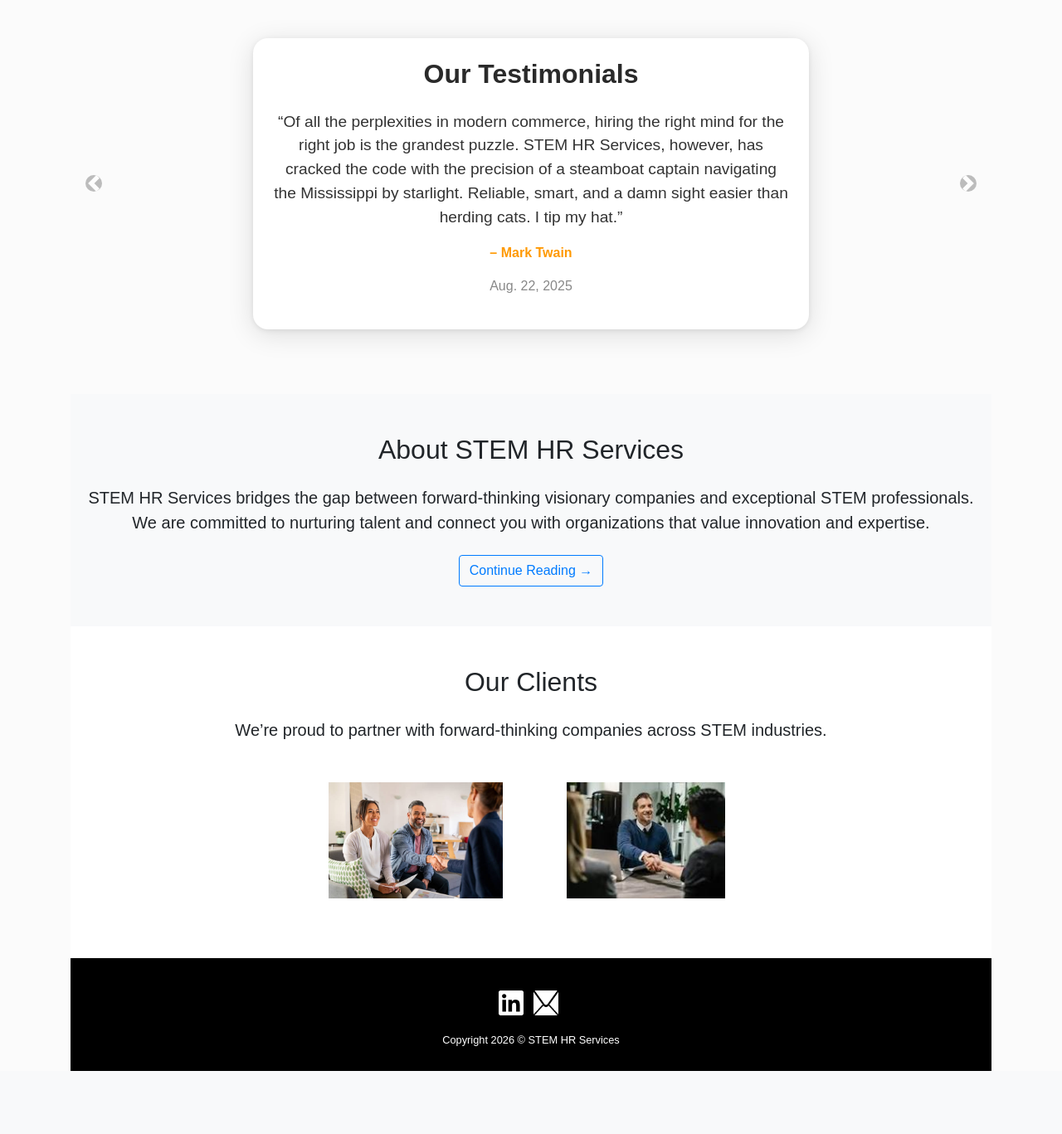
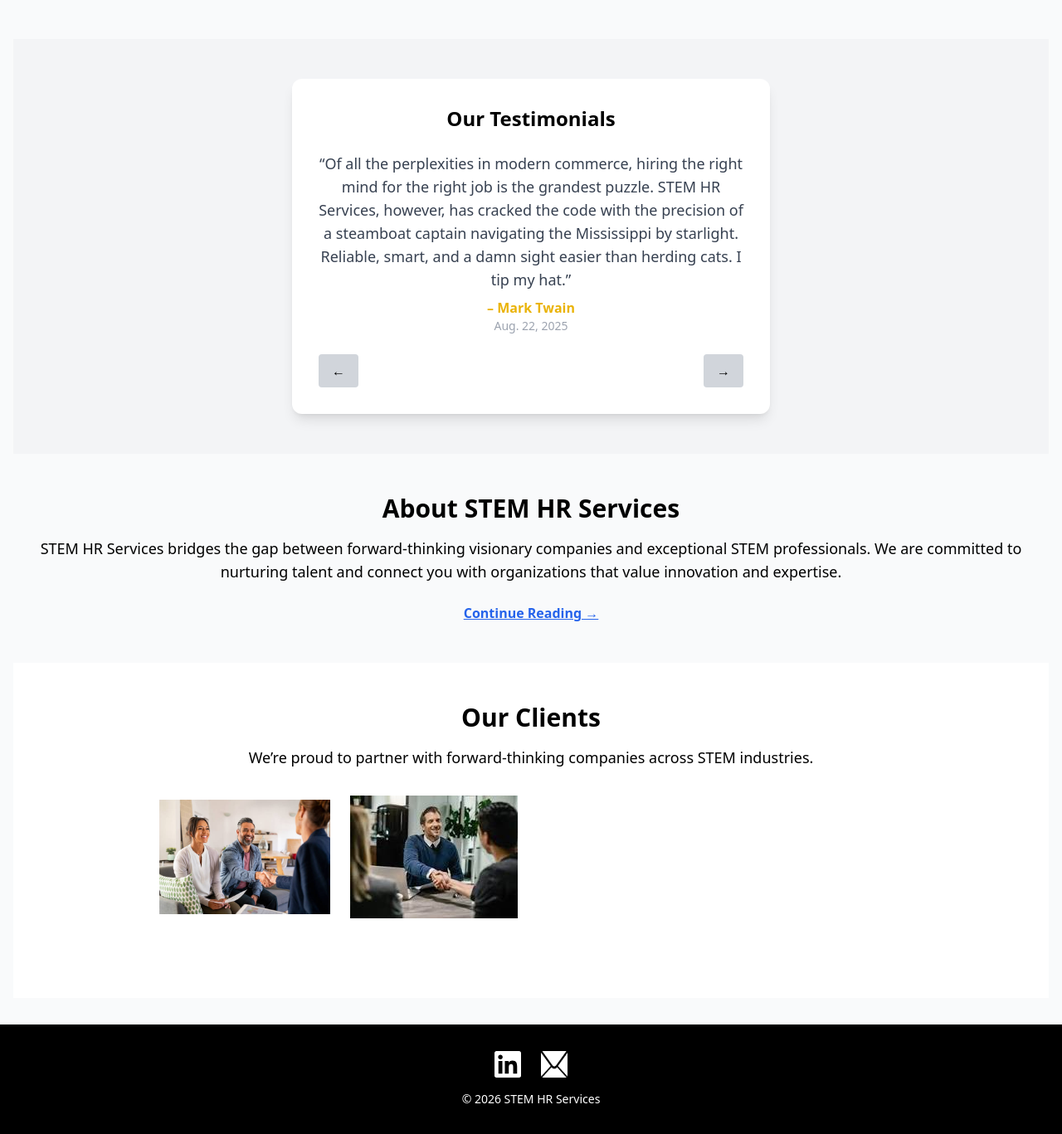
Before and after one commit to roshanibankar/STEM-HR, a Django app: page / in a window 1280 px wide. Shown: the part 989-2356 px from the top of the page at 83% size. Before the commit the page ends 2280 px from the top, so only its background shows below. Run offline with Django 5.2, Linux system fonts and the light colour scheme; data comes from the database, SQL or seed files in the repository; some libraries are stand-ins or nearby versions.

Commit message:
switched to tailwind-css

```diff
--- a/HRservices/templates/HRservices/home.html
+++ b/HRservices/templates/HRservices/home.html
@@ -2,134 +2,92 @@
 {% load static %}
 
 {% block content %}
-<header class="py-4">
-    <style>
-    img {
-        max-width: 400px;
-        height: auto;
-    }
-
-    .logo-img {
-        height: 150px;
-    }
-    </style>
-
-    <div class="container">
-        <div class="row">
-            <div class="col-12 text-center">
-                <img src="{% static 'HRservices/media/logo.png' %}" alt="Logo" class="logo-img">
-            </div>
-        </div>
+<header class="py-8">
+  <div class="container mx-auto text-center">
+    <img src="{% static 'HRservices/media/logo.png' %}" alt="Logo" class="mx-auto h-36">
   </div>
 </header>
-<br>
 
-<section class="py-5 text-center">
-  <div class="container">
-    <h1 class="display-4"><b>Welcome to STEM HR Services</b></h1>
-    <br>
-    <p class="lead"><b><i>Find your next adventure here!</i></b></p>
-    <p class="lead mt-3">
+<section class="py-12 text-center">
+  <div class="container mx-auto">
+    <h1 class="text-4xl font-bold mb-4">Welcome to STEM HR Services</h1>
+    <p class="text-xl italic font-semibold mb-4">Find your next adventure here!</p>
+    <p class="text-lg mb-6">
       Connecting top STEM talent with innovative employers. Whether you're a recent graduate or a seasoned professional, we help you take the next step in your career.
     </p>
-    <a href="/jobs/" class="btn btn-primary mt-4">Explore Job Openings</a>
+    <a href="/jobs/" class="bg-blue-600 text-white py-2 px-6 rounded hover:bg-blue-700 transition">Explore Job Openings</a>
   </div>
 </section>
 
-<!-- Carousel Section -->
-<div id="homepageCarousel" class="carousel slide mb-5" data-ride="carousel">
-  <div class="carousel-inner">
+<!-- Homepage Carousel -->
+<div class="relative w-full max-w-5xl mx-auto overflow-hidden mb-12" id="homepageCarousel">
+  <div class="carousel-inner relative w-full overflow-hidden">
     <div class="carousel-item active">
-      <img src="{% static 'HRservices/media/carousel1.jpg' %}" class="d-block mx-auto" alt="STEM Job Opportunities" style="max-height: 400px; width: auto; object-fit: cover;">
+      <img src="{% static 'HRservices/media/carousel1.jpg' %}" class="w-full object-cover h-96">
     </div>
     <div class="carousel-item">
-      <img src="{% static 'HRservices/media/carousel2.jpg' %}" class="d-block mx-auto" alt="Innovative Workspaces" style="max-height: 400px; width: auto; object-fit: cover;">
+      <img src="{% static 'HRservices/media/carousel2.jpg' %}" class="w-full object-cover h-96">
     </div>
     <div class="carousel-item">
-      <img src="{% static 'HRservices/media/carousel3.jpg' %}" class="d-block mx-auto" alt="Global Talent Network" style="max-height: 400px; width: auto; object-fit: cover;">
+      <img src="{% static 'HRservices/media/carousel3.jpg' %}" class="w-full object-cover h-96">
     </div>
   </div>
-
-  <a class="carousel-control-prev" href="#homepageCarousel" role="button" data-slide="prev" style="width: 5%;">
-    <span class="carousel-control-prev-icon" aria-hidden="true" style="background-color: rgba(0,0,0,0.5); border-radius: 50%;"></span>
-    <span class="sr-only">Previous</span>
-  </a>
-
-  <a class="carousel-control-next" href="#homepageCarousel" role="button" data-slide="next" style="width: 5%;">
-    <span class="carousel-control-next-icon" aria-hidden="true" style="background-color: rgba(0,0,0,0.5); border-radius: 50%;"></span>
-    <span class="sr-only">Next</span>
-  </a>
+  <button class="absolute left-2 top-1/2 -translate-y-1/2 bg-black bg-opacity-50 text-white p-2 rounded" data-action="prev">&#10094;</button>
+  <button class="absolute right-2 top-1/2 -translate-y-1/2 bg-black bg-opacity-50 text-white p-2 rounded" data-action="next">&#10095;</button>
 </div>
 
-<!-- Testimonials Carousel -->
-<div id="testimonialCarousel" class="carousel slide testimonial-section mb-5" data-ride="carousel" style="padding: 30px 0;">
-  <div class="container" style="max-width: 700px;">
-    <div class="p-4" style="background: #fff; border-radius: 18px; box-shadow: 0 6px 32px rgba(0,0,0,0.12), 0 1.5px 6px rgba(0,0,0,0.08); margin: 0 auto;">
-      <h2 class="testimonial-heading text-center mb-4" style="font-weight: 700; color: #2a2a2a;">Our Testimonials</h2>
-      <div class="carousel-inner testimonial-grid">
+<!-- Testimonials -->
+<div class="py-12 bg-gray-100">
+  <div class="max-w-xl mx-auto text-center bg-white p-8 rounded-xl shadow-lg">
+    <h2 class="text-2xl font-bold mb-6">Our Testimonials</h2>
+    <div id="testimonialCarousel" class="carousel-inner">
       {% for t in testimonials %}
       <div class="carousel-item {% if forloop.first %}active{% endif %}">
-          <div class="testimonial-item text-center">
-            <p class="testimonial-text" style="font-size: 1.2rem; color: #333;">“{{ t.testimonial }}”</p>
-            <p class="testimonial-name" style="font-weight: 600; color: #ff9900;">– {{ t.name }}</p>
-            <p class="testimonial-date" style="color: #888;">{{ t.date }}</p>
-          </div>
+        <p class="text-gray-700 text-lg mb-2">“{{ t.testimonial }}”</p>
+        <p class="text-yellow-500 font-semibold">– {{ t.name }}</p>
+        <p class="text-gray-400 text-sm">{{ t.date }}</p>
       </div>
       {% empty %}
       <div class="carousel-item active">
-          <p class="testimonial-none text-center">No testimonials yet.</p>
+        <p>No testimonials yet.</p>
       </div>
       {% endfor %}
     </div>
-      <a class="carousel-control-prev" href="#testimonialCarousel" role="button" data-slide="prev" style="width: 5%;">
-        <span class="carousel-control-prev-icon" aria-hidden="true" style="background-color: rgba(0,0,0,0.5); border-radius: 50%;"></span>
-        <span class="sr-only">Previous</span>
-      </a>
-      <a class="carousel-control-next" href="#testimonialCarousel" role="button" data-slide="next" style="width: 5%;">
-        <span class="carousel-control-next-icon" aria-hidden="true" style="background-color: rgba(0,0,0,0.5); border-radius: 50%;"></span>
-        <span class="sr-only">Next</span>
-      </a>
+    <div class="flex justify-between mt-6">
+      <button data-action="prev" class="bg-gray-300 px-4 py-2 rounded hover:bg-gray-400">&larr;</button>
+      <button data-action="next" class="bg-gray-300 px-4 py-2 rounded hover:bg-gray-400">&rarr;</button>
     </div>
   </div>
 </div>
 
-
-<!-- About Teaser Section -->
-<section class="py-5 bg-light text-center">
-  <div class="container">
-    <h2 class="mb-4">About STEM HR Services</h2>
-    <p class="lead mb-4">
+<!-- About Section -->
+<section class="py-12 bg-gray-50 text-center">
+  <div class="container mx-auto">
+    <h2 class="text-3xl font-bold mb-4">About STEM HR Services</h2>
+    <p class="text-lg mb-6">
       STEM HR Services bridges the gap between forward-thinking visionary companies and exceptional STEM professionals. We are committed to nurturing talent and connect you with organizations that value innovation and expertise.
     </p>
-    <a href="{% url 'about' %}" class="btn btn-outline-primary">Continue Reading →</a>
+    <a href="{% url 'about' %}" class="text-blue-600 underline font-semibold hover:text-blue-800">Continue Reading →</a>
   </div>
 </section>
 
+<!-- ===================== CLIENTS SECTION ===================== -->
+<section class="clients-section bg-white py-12 relative">
 
-<!-- ===================== CLIENTS SECTION ===================== -->
-<section class="clients-section bg-white text-center py-5">
-
-  <div class="container">
-    <h2 class="mb-4">Our Clients</h2>
-    <p class="lead mb-5">
-      We’re proud to partner with forward-thinking companies across STEM industries.
-    </p>
+  <div class="container mx-auto text-center mb-12">
+    <h2 class="text-3xl font-bold mb-4">Our Clients</h2>
+    <p class="text-lg mb-8">We’re proud to partner with forward-thinking companies across STEM industries.</p>
 
     <!-- CLIENT LOGOS -->
-    <div class="row justify-content-center align-items-center">
-      <div class="col-6 col-md-3 mb-4">
+    <div class="grid grid-cols-2 md:grid-cols-4 gap-6 justify-center items-center max-w-4xl mx-auto">
       <img src="{% static 'HRservices/media/client1.jpg' %}"
-             class="img-fluid client-trigger"
+           class="client-trigger cursor-pointer hover:scale-105 transition-transform"
            data-target="client-expand-1"
            alt="Client One">
-      </div>
-
-      <div class="col-6 col-md-3 mb-4">
       <img src="{% static 'HRservices/media/client2.jpg' %}"
-             class="img-fluid client-trigger"
+           class="client-trigger cursor-pointer hover:scale-105 transition-transform"
            data-target="client-expand-2"
            alt="Client Two">
-      </div>
     </div>
   </div>
 
@@ -137,19 +95,15 @@
   <div class="clients-expanded-wrapper">
 
     <!-- CLIENT 1 -->
-    <div id="client-expand-1" class="client-expand">
-      <div class="client-content">
+    <div id="client-expand-1" class="client-expand max-h-0 overflow-hidden transition-all duration-700">
+      <div class="grid md:grid-cols-2 min-h-[24rem] bg-gray-900 text-white">
 
         <!-- TEXT -->
-        <div class="client-text">
-          <h3>Client One</h3>
-          <p class="client-subtitle">AI & Robotics Company</p>
-          <p>
-            Delivered end-to-end recruitment for advanced AI and robotics teams,
-            scaling global R&D operations across three continents.
-          </p>
-
-          <ul class="client-stats">
+        <div class="p-8 flex flex-col justify-center">
+          <h3 class="text-2xl font-bold mb-2">Client One</h3>
+          <p class="text-yellow-400 mb-4">AI & Robotics Company</p>
+          <p class="mb-6">Delivered end-to-end recruitment for advanced AI and robotics teams, scaling global R&D operations across three continents.</p>
+          <ul class="space-y-2 text-sm">
             <li><strong>120+</strong> Engineers hired</li>
             <li><strong>40%</strong> Faster hiring</li>
             <li><strong>2023–Present</strong> Partnership</li>
@@ -157,40 +111,29 @@
         </div>
 
         <!-- CAROUSEL -->
-        <div id="carouselClient1"
-             class="carousel slide carousel-fade client-carousel"
-             data-ride="carousel"
-             data-interval="3500">
-          <div class="carousel-inner">
-            <div class="carousel-item active">
-              <img src="{% static 'HRservices/media/client1.jpg' %}">
+        <div class="relative">
+          <div class="client-carousel carousel-inner">
+            <img src="{% static 'HRservices/media/client1.jpg' %}" class="carousel-item w-full h-[28rem] object-cover">
+            <img src="{% static 'HRservices/media/client2.jpg' %}" class="carousel-item w-full h-[28rem] object-cover hidden">
+            <img src="{% static 'HRservices/media/client3.jpg' %}" class="carousel-item w-full h-[28rem] object-cover hidden">
           </div>
-            <div class="carousel-item">
-              <img src="{% static 'HRservices/media/client2.jpg' %}">
-            </div>
-            <div class="carousel-item">
-              <img src="{% static 'HRservices/media/client3.jpg' %}">
-            </div>
-          </div>
+          <button class="absolute left-2 top-1/2 -translate-y-1/2 bg-black bg-opacity-50 text-white px-2 py-1 rounded" data-action="prev">&#10094;</button>
+          <button class="absolute right-2 top-1/2 -translate-y-1/2 bg-black bg-opacity-50 text-white px-2 py-1 rounded" data-action="next">&#10095;</button>
         </div>
 
       </div>
     </div>
 
     <!-- CLIENT 2 -->
-    <div id="client-expand-2" class="client-expand">
-      <div class="client-content">
+    <div id="client-expand-2" class="client-expand max-h-0 overflow-hidden transition-all duration-700">
+      <div class="grid md:grid-cols-2 min-h-[24rem] bg-gray-900 text-white">
 
         <!-- TEXT -->
-        <div class="client-text">
-          <h3>Client Two</h3>
-          <p class="client-subtitle">Semiconductor & VLSI</p>
-          <p>
-            Built a high-performance semiconductor engineering team,
-            from graduate pipelines to senior technical leadership.
-          </p>
-
-          <ul class="client-stats">
+        <div class="p-8 flex flex-col justify-center">
+          <h3 class="text-2xl font-bold mb-2">Client Two</h3>
+          <p class="text-yellow-400 mb-4">Semiconductor & VLSI</p>
+          <p class="mb-6">Built a high-performance semiconductor engineering team, from graduate pipelines to senior technical leadership.</p>
+          <ul class="space-y-2 text-sm">
             <li><strong>60</strong> VLSI engineers</li>
             <li><strong>12</strong> Universities</li>
             <li><strong>Long-term</strong> Growth partner</li>
@@ -198,21 +141,14 @@
         </div>
 
         <!-- CAROUSEL -->
-        <div id="carouselClient2"
-             class="carousel slide carousel-fade client-carousel"
-             data-ride="carousel"
-             data-interval="3500">
-          <div class="carousel-inner">
-            <div class="carousel-item active">
-              <img src="{% static 'HRservices/media/client1.jpg' %}">
+        <div class="relative">
+          <div class="client-carousel carousel-inner">
+            <img src="{% static 'HRservices/media/client1.jpg' %}" class="carousel-item w-full h-[28rem] object-cover">
+            <img src="{% static 'HRservices/media/client2.jpg' %}" class="carousel-item w-full h-[28rem] object-cover hidden">
+            <img src="{% static 'HRservices/media/client3.jpg' %}" class="carousel-item w-full h-[28rem] object-cover hidden">
           </div>
-            <div class="carousel-item">
-              <img src="{% static 'HRservices/media/client2.jpg' %}">
-            </div>
-            <div class="carousel-item">
-              <img src="{% static 'HRservices/media/client3.jpg' %}">
-            </div>
-          </div>
+          <button class="absolute left-2 top-1/2 -translate-y-1/2 bg-black bg-opacity-50 text-white px-2 py-1 rounded" data-action="prev">&#10094;</button>
+          <button class="absolute right-2 top-1/2 -translate-y-1/2 bg-black bg-opacity-50 text-white px-2 py-1 rounded" data-action="next">&#10095;</button>
         </div>
 
       </div>
@@ -222,192 +158,68 @@
 
 </section>
 
-<!-- ===================== STYLES ===================== -->
-<style>
-.clients-section {
-  position: relative;
-}
-
-.client-trigger {
-  max-height: 140px;
-  cursor: pointer;
-  transition: transform 0.35s ease, opacity 0.35s ease;
-}
-
-.client-trigger:hover {
-  transform: scale(1.1);
-  opacity: 0.85;
-}
-
-/* EXPAND PANEL */
-/* EXPAND PANEL */
-.client-expand {
-  width: 100vw;
-  margin-left: calc(-50vw + 50%);
-  background: #111;
-  overflow: hidden;
-  max-height: 0;
-  opacity: 0;
-  transition: max-height 0.7s ease, opacity 0.4s ease;
-}
-
-.client-expand.active {
-  max-height: 560px;
-  opacity: 1;
-}
-
-/* CONTENT LAYOUT */
-.client-content {
-  display: grid;
-  grid-template-columns: 38% 62%;
-  min-height: 520px;
-}
-
-/* TEXT PANEL */
-.client-text {
-  color: #fff;
-  padding: 2.5rem;
-  background: #111;
-}
-
-.client-text h3 {
-  font-size: 1.75rem;
-  margin-bottom: 0.25rem;
-}
-
-.client-subtitle {
-  opacity: 0.7;
-  margin-bottom: 1rem;
-}
-
-.client-text p {
-  line-height: 1.6;
-  margin-bottom: 1.5rem;
-}
-
-/* CAROUSEL */
-.client-carousel img {
-  width: 100%;
-  height: 520px;
-  object-fit: cover;
-}
-
-/* MOBILE */
-@media (max-width: 991px) {
-  .client-content {
-    grid-template-columns: 1fr;
-  }
-
-  .client-carousel img {
-    height: 320px;
-  }
-
-  .client-expand.active {
-    max-height: 820px;
-  }
-}
-
-/* CONTENT LAYOUT */
-.client-content {
-  display: grid;
-  grid-template-columns: 35% 65%;
-  min-height: 700px;
-}
-
-/* TEXT PANEL */
-.client-text {
-  color: #fff;
-  padding: 4rem;
-  background: #111;
-}
-
-.client-text h3 {
-  font-size: 2rem;
-  margin-bottom: 0.5rem;
-}
-
-.client-subtitle {
-  opacity: 0.7;
-  margin-bottom: 1.5rem;
-}
-
-.client-text p {
-  line-height: 1.7;
-  margin-bottom: 2rem;
-}
-
-.client-stats {
-  list-style: none;
-  padding: 0;
-}
-
-.client-stats li {
-  margin-bottom: 0.75rem;
-  font-size: 0.95rem;
-}
-
-/* CAROUSEL */
-.client-carousel img {
-  width: 100%;
-  height: 700px;
-  object-fit: cover;
-}
-
-/* MOBILE */
-@media (max-width: 991px) {
-  .client-content {
-    grid-template-columns: 1fr;
-  }
-
-  .client-text {
-    padding: 2.5rem;
-  }
-
-  .client-carousel img {
-    height: 400px;
-  }
-
-  .client-expand.active {
-    max-height: 1200px;
-  }
-}
-</style>
-
-<!-- ===================== SCRIPT ===================== -->
+<!-- ===================== CLIENTS SCRIPT ===================== -->
 <script>
+// Expand/collapse client panels
 const triggers = document.querySelectorAll('.client-trigger');
 const panels = document.querySelectorAll('.client-expand');
 
 triggers.forEach(trigger => {
   trigger.addEventListener('click', () => {
     const target = document.getElementById(trigger.dataset.target);
-    const isOpen = target.classList.contains('active');
+    const isOpen = target.classList.contains('open');
 
-    panels.forEach(panel => panel.classList.remove('active'));
+    panels.forEach(panel => {
+      panel.classList.remove('open');
+      panel.style.maxHeight = '0';
+    });
 
-    if (!isOpen) {
-      target.classList.add('active');
-      target.scrollIntoView({ behavior: 'smooth', block: 'start' });
+    if(!isOpen) {
+      target.classList.add('open');
+      target.style.maxHeight = target.scrollHeight + 'px';
+      target.scrollIntoView({behavior: 'smooth', block: 'start'});
     }
   });
 });
+
+// Simple carousel logic for client carousels
+document.querySelectorAll('.client-carousel').forEach(carousel => {
+  let index = 0;
+  const items = carousel.querySelectorAll('.carousel-item');
+  const showSlide = i => {
+    items.forEach((item, idx) => item.classList.toggle('hidden', idx !== i));
+  };
+  showSlide(index);
+  const parent = carousel.parentElement;
+  parent.querySelectorAll('[data-action]').forEach(btn => {
+    btn.addEventListener('click', () => {
+      if(btn.dataset.action === 'next') index = (index+1)%items.length;
+      else index = (index-1 + items.length)%items.length;
+      showSlide(index);
+    });
+  });
+});
 </script>
-<!-- ===================== END CLIENTS SECTION ===================== -->
 
 
+<!-- Carousel JS -->
+<script>
+document.querySelectorAll('.carousel-inner').forEach(carousel => {
+  let index = 0;
+  const items = carousel.querySelectorAll('.carousel-item');
+  const showSlide = i => {
+    items.forEach((item, idx) => item.classList.toggle('hidden', idx !== i));
+  };
+  showSlide(index);
+  carousel.parentElement.querySelectorAll('[data-action]').forEach(btn => {
+    btn.addEventListener('click', () => {
+      if(btn.dataset.action === 'next') index = (index+1) % items.length;
+      else index = (index-1 + items.length) % items.length;
+      showSlide(index);
+    });
+  });
+});
+</script>
 
-<!-- Footer -->
-<footer style="background-color: #000; color: #fff; padding: 10px 0; text-align: center;">
-    <h4>
-        <br>
-        <a href="https://in.linkedin.com/" target="_blank" style="color: #fff; text-decoration: none; display: inline-flex; align-items: center;">
-            <img src="{% static 'HRservices/media/linkedin.svg' %}" alt="LinkedIn" style="height: 30px; width: 30px; vertical-align: middle; margin-right: 6px; filter: invert(1);" />
-        </a>
-        <a href="mailto:rosh.editzz@gmail.com" target="_blank" style="color: #fff; text-decoration: none; display: inline-flex; align-items: center;">
-            <img src="{% static 'HRservices/media/mail.png' %}" alt="Email" style="height: 30px; width: 30px; vertical-align: middle; margin-right: 6px ; filter: invert(1);" />
-        </a>
-    </h4>
-    <p style="margin-top: 10px;"><small>Copyright 2026 &copy; STEM HR Services</small></p>
-</footer>
 
 {% endblock %}
--- a/HRservices/templates/HRservices/layout.html
+++ b/HRservices/templates/HRservices/layout.html
@@ -1,51 +1,76 @@
 {% load static %}
 
 <!DOCTYPE html>
-<html>
+<html lang="en">
 <head>
+    <meta charset="UTF-8">
+    <meta name="viewport" content="width=device-width, initial-scale=1.0">
     <title>HR Services</title>
-    <meta charset="UTF-8">
-    <meta name="viewport" content="width=device-width, initial-scale=1, shrink-to-fit=no">    <link rel="stylesheet" href="https://fonts.googleapis.com/css2?family=Poppins:wght@300;400;600&display=swap">
-    <link rel="stylesheet" href="https://stackpath.bootstrapcdn.com/bootstrap/4.4.1/css/bootstrap.min.css" integrity="sha384-Vkoo8x4CGsO3+Hhxv8T/Q5PaXtkKtu6ug5TOeNV6gBiFeWPGFN9MuhOf23Q9Ifjh" crossorigin="anonymous">
+
+    <!-- Google Fonts -->
+    <link href="https://fonts.googleapis.com/css2?family=Poppins:wght@300;400;600&display=swap" rel="stylesheet">
+
+    <!-- Tailwind CSS CDN -->
+    <script src="https://cdn.tailwindcss.com"></script>
+
+    <!-- Custom CSS -->
     <link rel="stylesheet" href="{% static 'HRservices/style.css' %}">
-
 </head>
 
-<body>
-    <nav class="navbar navbar-expand-lg navbar-light bg-light">
-        <button class="navbar-toggler" type="button" data-toggle="collapse" data-target=".navbar-collapse" aria-controls="navbarSupportedContent" aria-expanded="false" aria-label="Toggle navigation"><span class="navbar-toggler-icon"></span></button>
+<body class="bg-gray-50 font-sans">
 
-        <div class="collapse navbar-collapse">
-            <ul class="navbar-nav mr-auto" align="center">
-                <li class="nav-item"><a class="nav-link" href="{% url 'home' %}">Home</a></li>
-                <li class="nav-item"><a class="nav-link" href="/jobs/">Jobs</a></li>
-                <li class="nav-item"><a class="nav-link" href="/about/">About</a></li>
-                <li class="nav-item"><a class="nav-link" href="/contact/">Contact</a></li>
-                <li class="nav-item"><a class="nav-link" href="/services/">Our Services</a></li>
-                {% if user.is_authenticated %}
-                    <li class="nav-item"><a class="nav-link" href="/logout/">Logout</a></li>
-                {% else %}
-                    <li class="nav-item"><a class="nav-link" href="/login/">Admin Login</a></li>
-                {% endif %}
-            </ul>
+    <!-- Navbar -->
+    <nav class="bg-white shadow-md">
+        <div class="max-w-7xl mx-auto px-4">
+            <div class="flex justify-between items-center h-16">
+                <div class="text-xl font-bold text-gray-800">HR Services</div>
+                <div class="lg:hidden">
+                    <button id="nav-toggle" class="text-gray-800 focus:outline-none">☰</button>
+                </div>
+                <div id="nav-menu" class="hidden w-full lg:flex lg:items-center lg:w-auto">
+                    <ul class="lg:flex lg:space-x-6 text-gray-700 mt-4 lg:mt-0">
+                        <li><a href="{% url 'home' %}" class="block py-2 px-3 hover:text-blue-600">Home</a></li>
+                        <li><a href="/jobs/" class="block py-2 px-3 hover:text-blue-600">Jobs</a></li>
+                        <li><a href="/about/" class="block py-2 px-3 hover:text-blue-600">About</a></li>
+                        <li><a href="/contact/" class="block py-2 px-3 hover:text-blue-600">Contact</a></li>
+                        <li><a href="/services/" class="block py-2 px-3 hover:text-blue-600">Our Services</a></li>
+                        {% if user.is_authenticated %}
+                            <li><a href="/logout/" class="block py-2 px-3 hover:text-blue-600">Logout</a></li>
+                        {% else %}
+                            <li><a href="/login/" class="block py-2 px-3 hover:text-blue-600">Admin Login</a></li>
+                        {% endif %}
+                    </ul>
+                </div>
+            </div>
         </div>
     </nav>
 
+    <script>
+    document.getElementById('nav-toggle').addEventListener('click', function(){
+        document.getElementById('nav-menu').classList.toggle('hidden');
+    });
+    </script>
 
+    <!-- Main Content -->
+    <main class="max-w-7xl mx-auto px-4 py-8">
+        {% block content %}
+        {% endblock %}
+    </main>
 
-    <script src="https://code.jquery.com/jquery-3.4.1.slim.min.js"></script>
-    <script src="https://cdn.jsdelivr.net/npm/popper.js@1.16.0/dist/umd/popper.min.js"></script>
-    <script src="https://stackpath.bootstrapcdn.com/bootstrap/4.4.1/js/bootstrap.min.js"></script>
+    <!-- Footer -->
+    <footer class="bg-black text-white py-8 text-center">
+        <div class="flex justify-center space-x-6 mb-4">
+            <a href="https://in.linkedin.com/" target="_blank">
+                <img src="{% static 'HRservices/media/linkedin.svg' %}" alt="LinkedIn" class="h-8 w-8 invert">
+            </a>
+            <a href="mailto:rosh.editzz@gmail.com" target="_blank">
+                <img src="{% static 'HRservices/media/mail.png' %}" alt="Email" class="h-8 w-8 invert">
+            </a>
+        </div>
+        <p class="text-sm">&copy; 2026 STEM HR Services</p>
+    </footer>
 
+    <!-- Optional JS -->
     <script src="{% static 'HRservices/script.js' %}"></script>
-
-    <main class="container">
-        <div class="row">
-            <div class="col-12">
-                {% block content %}
-                {% endblock %}
-            </div>
-        </div>
-    </main>
 </body>
 </html>
```
Lines whose indentation alone changed are shown as unchanged.
